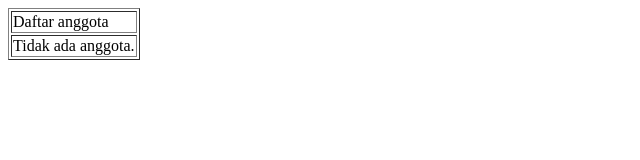
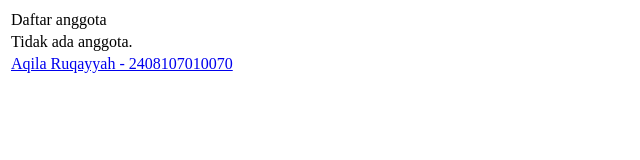
Before and after one commit to ihda24nmd/SINF2020-2026-C_KLP8, a plain HTML site: page index.html in a window 1280 px wide. Shown: the whole page, without its empty margins (0-640 px from the left). Drawn offline with Linux system fonts and the light colour scheme.

Commit message:
Update index.html

```diff
--- a/index.html
+++ b/index.html
@@ -4,9 +4,18 @@
     <title>Utama – Admin</title>
 </head>
 <body>
-   <table border=”0”>
+
+<table border="0">
     <tr><td>Daftar anggota</td></tr>
     <tr><td>Tidak ada anggota.</td></tr>
+    <tr>
+        <td>
+            <a href="2408107010070.html">
+                Aqila Ruqayyah - 2408107010070
+            </a>
+        </td>
+    </tr>
 </table>
+
 </body>
 </html>
```
Also changed, not shown: 2408107010070.html (+1 -1 lines). Lines whose indentation alone changed are shown as unchanged.
